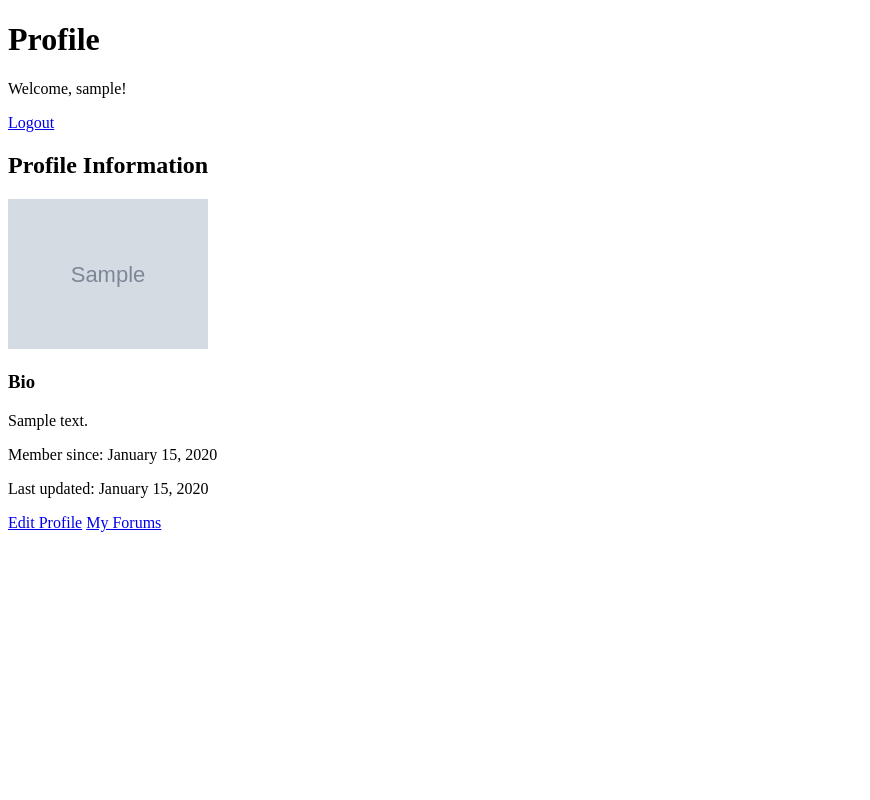
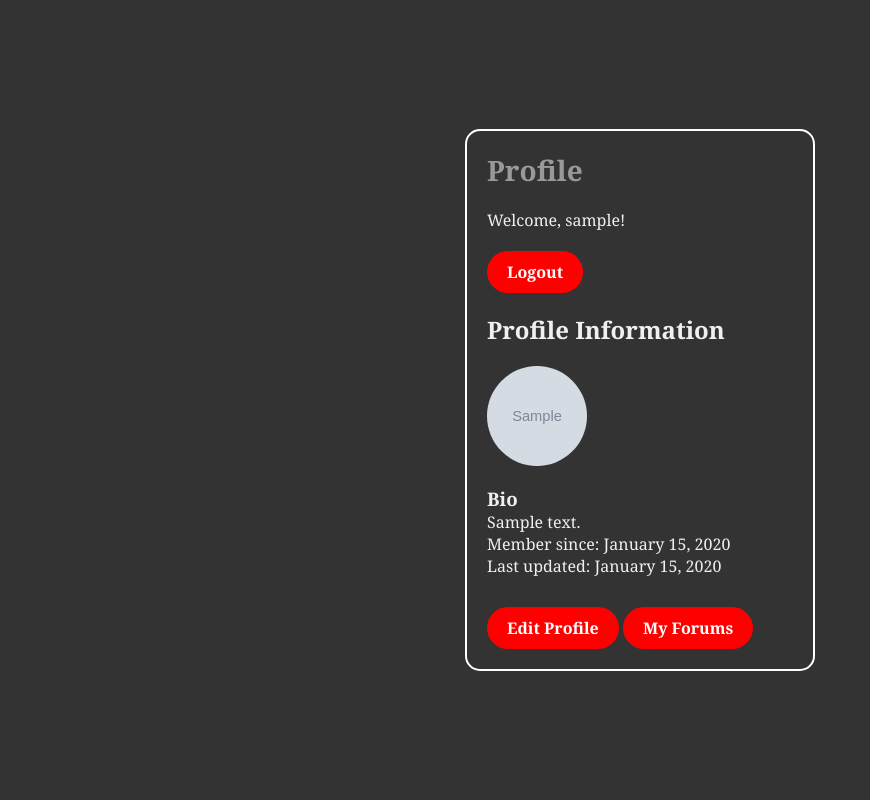
Before and after one commit to soheilsshh/chatroom, a Django app: page /profile/ in a window 1280 px wide. Shown: the whole page, without its empty margins (0-870 px from the left). Run offline with Django 5.2, Linux system fonts and the light colour scheme; a user stored in the database is signed in; tables that the repository leaves empty hold one stand-in row (values such as "Sample post"); grey boxes marked "Sample" are stand-in pictures.

Commit message:
add some code

```diff
--- a/core/templates/core/profile.html
+++ b/core/templates/core/profile.html
@@ -1,20 +1,98 @@
 <!DOCTYPE html>
-<html>
+<html lang="en">
 <head>
+    <meta charset="UTF-8">
+    <meta name="viewport" content="width=device-width, initial-scale=1.0">
     <title>Profile</title>
+    <style>
+        * {
+            margin: 0;
+            padding: 0;
+            box-sizing: border-box;
+            font-family: 'Georgia', serif; /* Changed font to Georgia */
+        }
+
+        body {
+            display: flex;
+            align-items: center;
+            justify-content: center;
+            min-height: 100vh;
+            background: #333;
+            color: #f0f0f0;
+        }
+
+        .profile-container {
+            width: 350px; /* Fixed width for layout */
+            background: none; /* Remove background to not look like a card */
+            border: 2px solid white; /* Add white border */
+            border-radius: 15px; /* Add border-radius for rounded corners */
+            padding: 20px; /* Add padding for content separation */
+            text-align: left; /* Align text to the left */
+        }
+
+        h1 {
+            font-size: 28px;
+            margin-bottom: 20px;
+            color: #999;
+        }
+
+        .profile-info {
+            margin-bottom: 20px;
+        }
+
+        .profile-info > p,
+        .profile-info > h2 {
+            color: #f0f0f0;
+            margin: 10px 0;
+        }
+
+        img {
+            max-width: 100px; /* Set max width for the avatar */
+            height: 100px; /* Set height for the avatar */
+            border-radius: 50%; /* Make the avatar circular */
+            display: block;
+            margin: 20px 0; /* Align the avatar to the left */
+        }
+
+        /* Button styles */
+        .button {
+            display: inline-block;
+            background-color: red; /* Red background */
+            color: white; /* White text color */
+            padding: 10px 20px; /* Padding for button */
+            border: none; /* No border */
+            border-radius: 25px; /* Circular border radius */
+            text-align: center; /* Center text */
+            text-decoration: none; /* Remove underline */
+            font-weight: bold; /* Bold font */
+            margin-top: 10px; /* Spacing above buttons */
+        }
+
+        .button:hover {
+            background-color: darkred; /* Darker red on hover */
+        }
+
+        @media (max-width: 400px) {
+            .profile-container {
+                width: 100vw; /* Full width on small screens */
+                padding: 10px; /* Less padding for small screens */
+            }
+        }
+    </style>
 </head>
 <body>
+    <div class="profile-container">
         <h1>Profile</h1>
 
-    <div>
+        <div class="profile-info">
             <p>Welcome, {{ user.username }}!</p>
-        <a href="{% url 'logout' %}">Logout</a>
+            <a href="{% url 'logout' %}" class="button">Logout</a> <!-- Red button -->
         </div>
 
-    <div>
+        <div class="profile-info">
             <h2>Profile Information</h2>
             {% if avatar %}
-        <img src="{{ avatar.url }}" alt="Profile avatar" style="max-width: 200px;">
+            <img src="{{ avatar.url }}" alt="Profile avatar">
             {% endif %}
 
             <div>
@@ -30,10 +108,11 @@
                 <p>Member since: {{ created_at|date:"F j, Y" }}</p>
                 <p>Last updated: {{ updated_at|date:"F j, Y" }}</p>
             </div>
+        </div>
 
         <div>
-            <a href="{% url 'edit_profile' %}">Edit Profile</a>
-            <a href="{% url 'forum_list' %}">My Forums</a>
+            <a href="{% url 'edit_profile' %}" class="button">Edit Profile</a> <!-- Red button -->
+            <a href="{% url 'forum_list' %}" class="button">My Forums</a> <!-- Red button -->
         </div>
     </div>
 </body>
```
Lines whose indentation alone changed are shown as unchanged.
